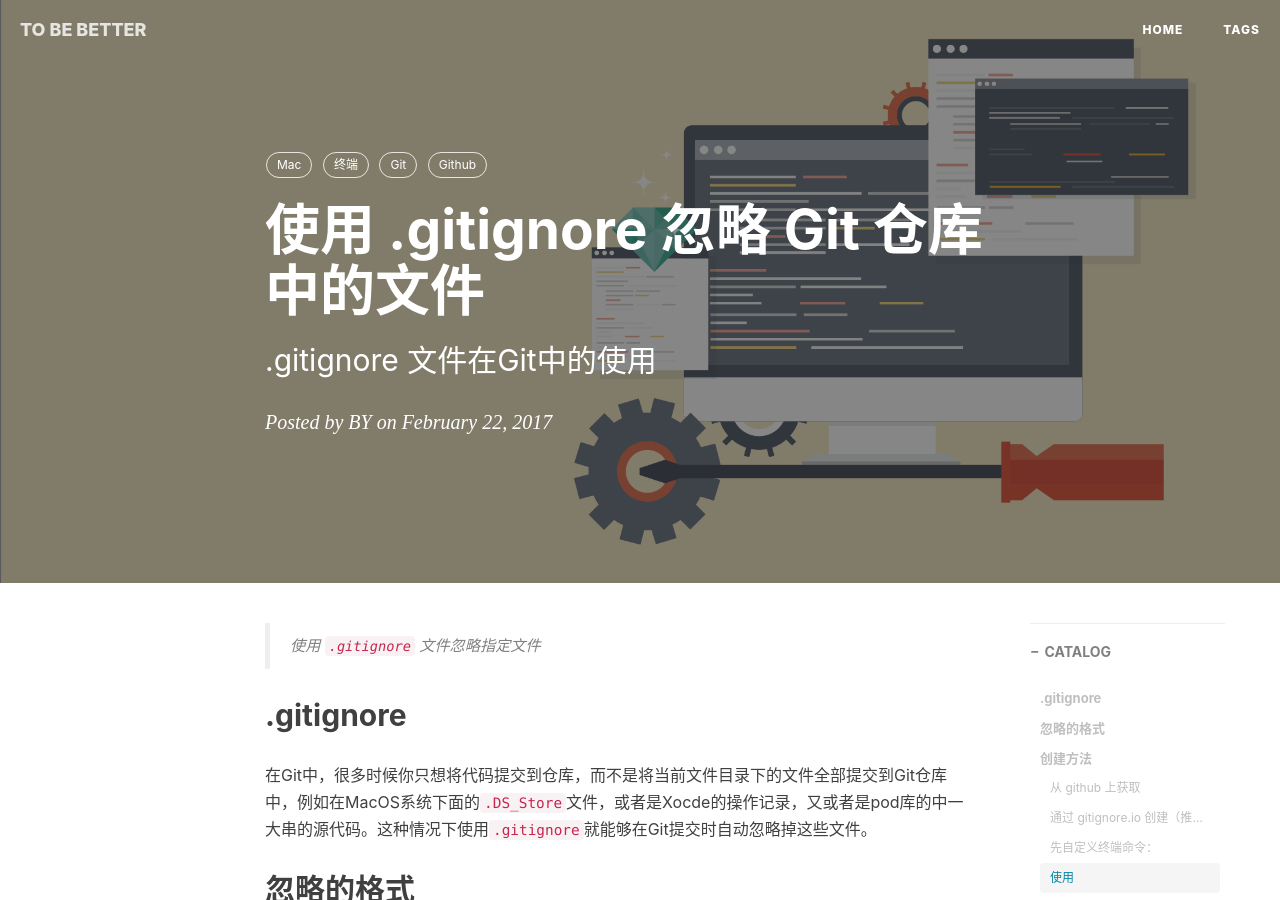
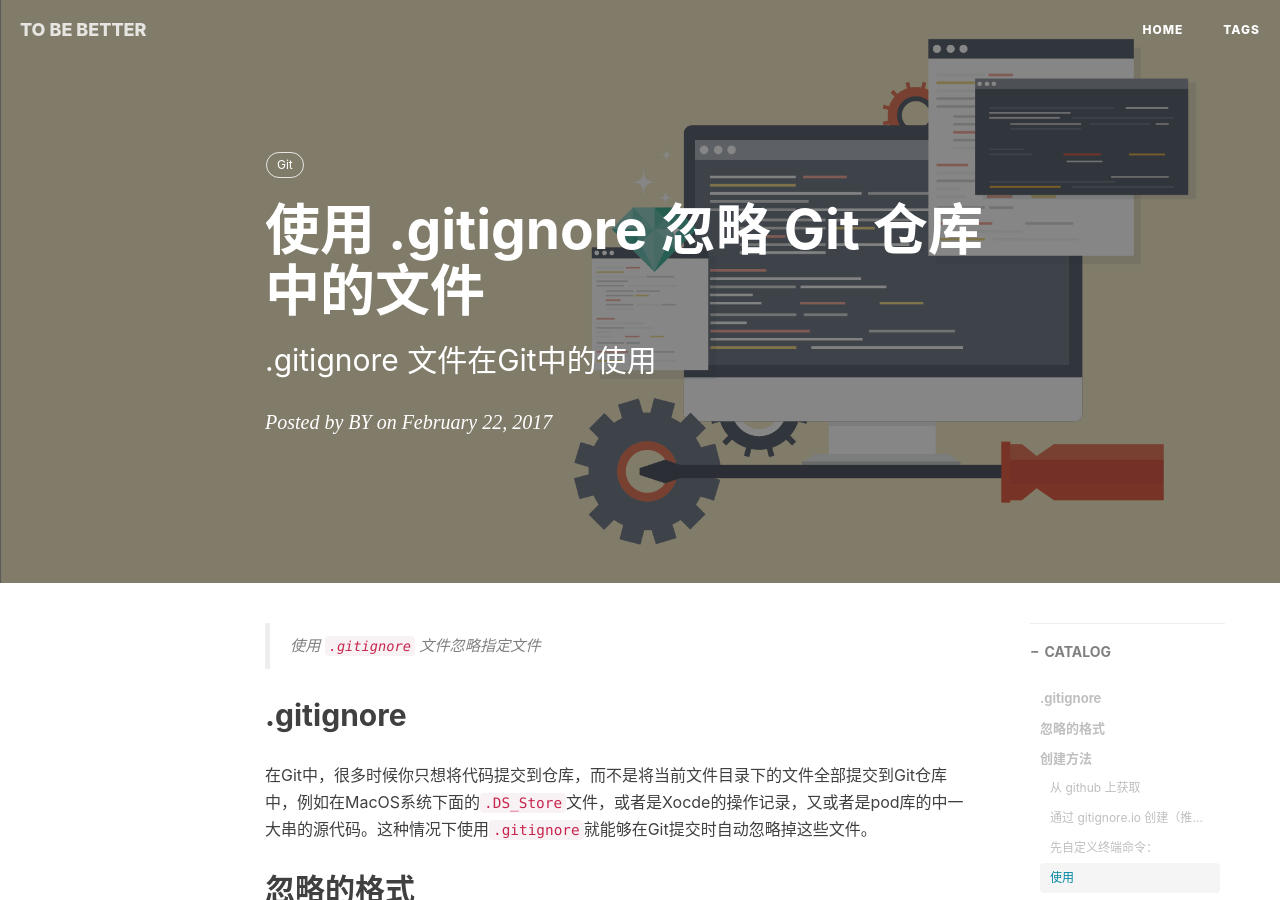
Before and after one commit to yuhangdai/yuhangdai.github.io, a Jekyll site: the page built from _posts/2017-02-22-使用-.gitignore-忽略-git-仓库中的文件.md, in a window 1280 px wide and 900 px high. Built offline with Jekyll 4.4.1, drawn with Linux system fonts in a browser that asks for light colours; nearby versions of some CDN libraries; comment, search, counter and statistics services are not loaded.

Commit message:
"modify tags"

```diff
--- a/_posts/2017-02-22-使用-.gitignore-忽略-git-仓库中的文件.md
+++ b/_posts/2017-02-22-使用-.gitignore-忽略-git-仓库中的文件.md
@@ -7,10 +7,7 @@ author:     BY
 header-img: img/post-bg-debug.png
 catalog: true
 tags:
-    - Mac
-    - 终端
     - Git
-    - Github
 ---
 
 
```
Also changed, not shown: _posts/2017-02-15-Git指令整理.md (+0 -2 lines), _posts/2017-02-16-Git-代码回滚.md (+0 -2 lines).
